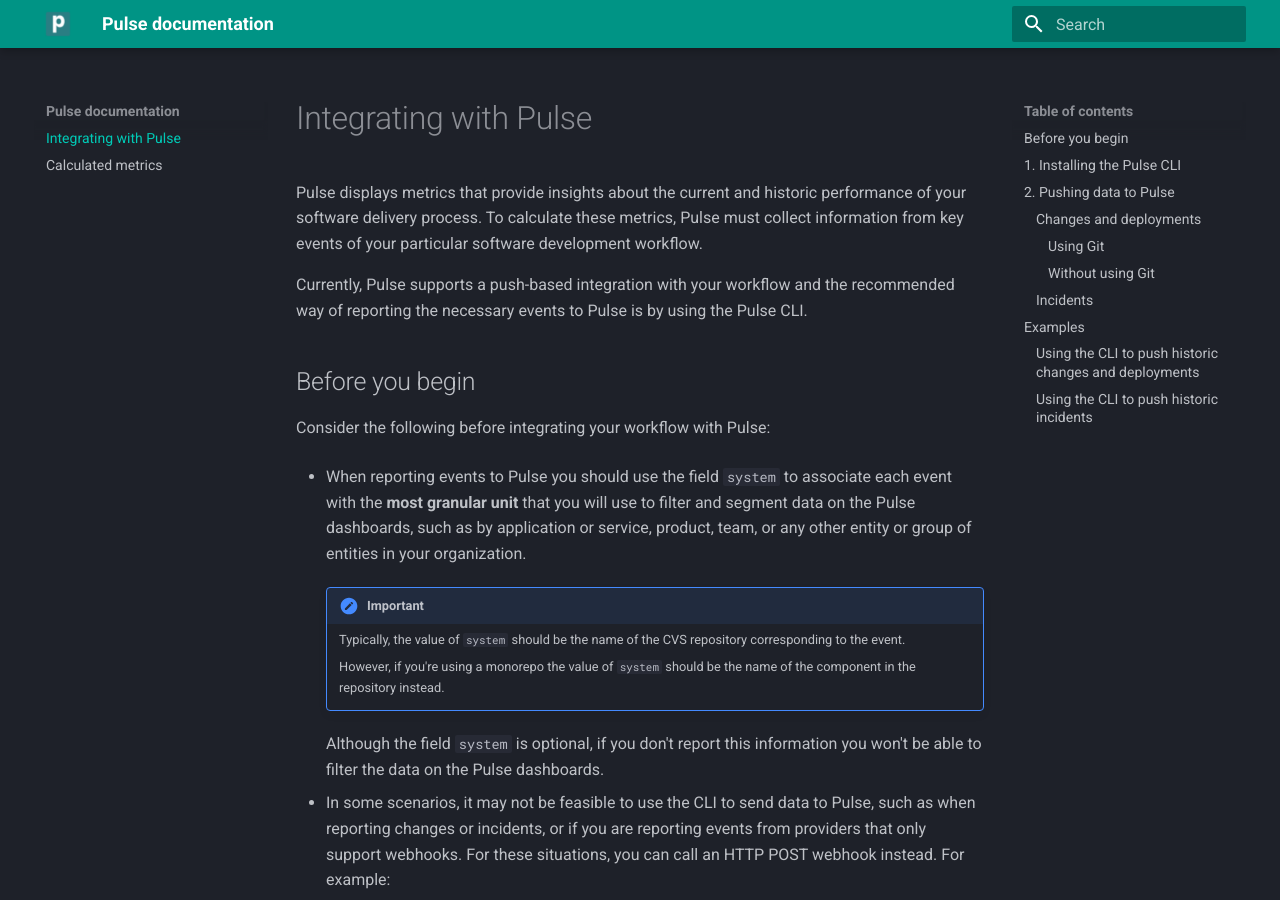
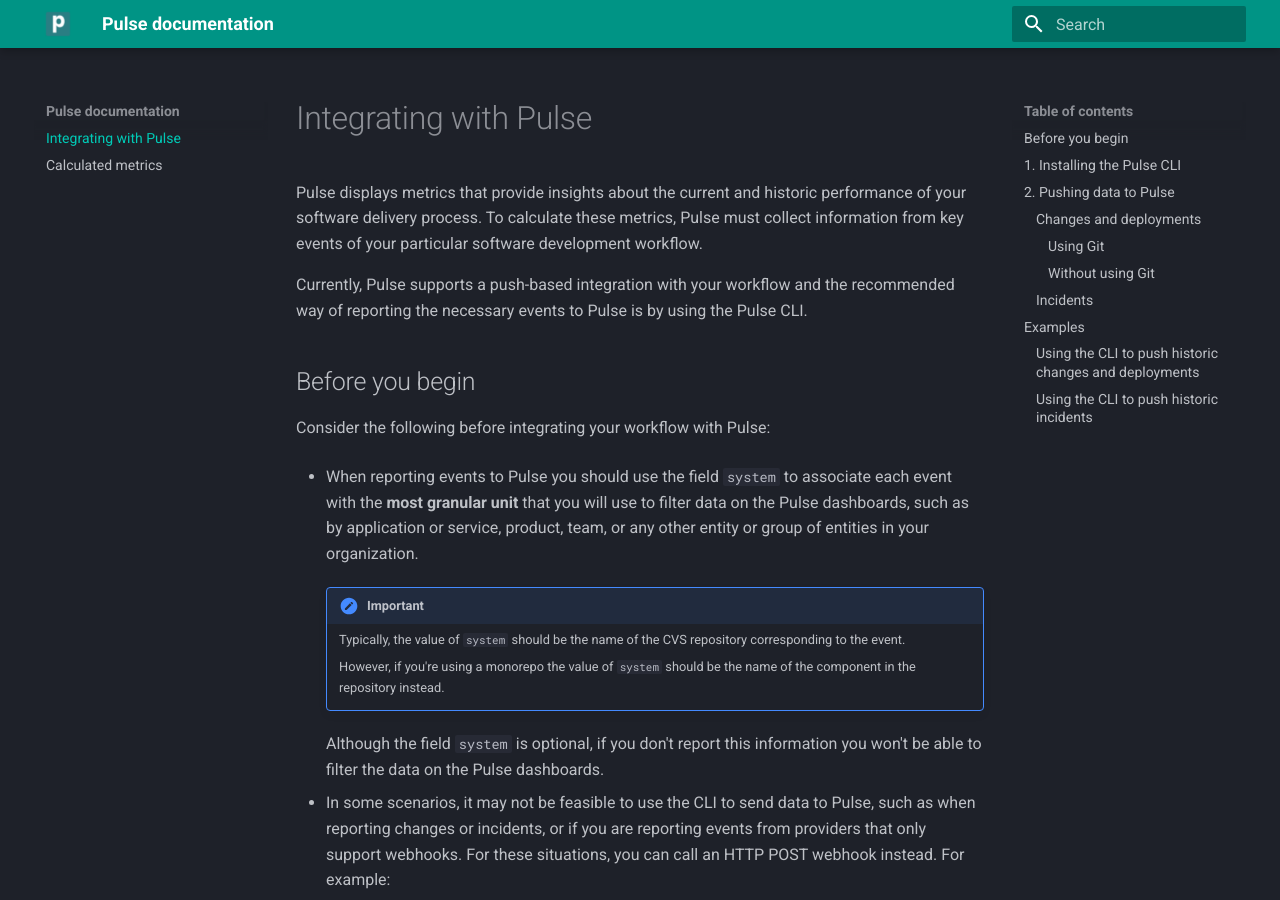
Before and after one commit to codacy/pulse-user-docs, an MkDocs documentation site: the page built from docs/index.md, in a window 1280 px wide and 900 px high. Built offline with MkDocs 1.6.1 and Material for MkDocs 9.7.7, drawn with Linux system fonts in a browser that asks for light colours.

Commit message:
clean: Simplify "filter and segment" to just "filter"

```diff
--- a/docs/index.md
+++ b/docs/index.md
@@ -8,7 +8,7 @@
 
 Consider the following before integrating your workflow with Pulse:
 
--   When reporting events to Pulse you should use the field `system` to associate each event with the **most granular unit** that you will use to filter and segment data on the Pulse dashboards, such as by application or service, product, team, or any other entity or group of entities in your organization.
+-   When reporting events to Pulse you should use the field `system` to associate each event with the **most granular unit** that you will use to filter data on the Pulse dashboards, such as by application or service, product, team, or any other entity or group of entities in your organization.
 
     !!! important
         Typically, the value of `system` should be the name of the CVS repository corresponding to the event.
```
